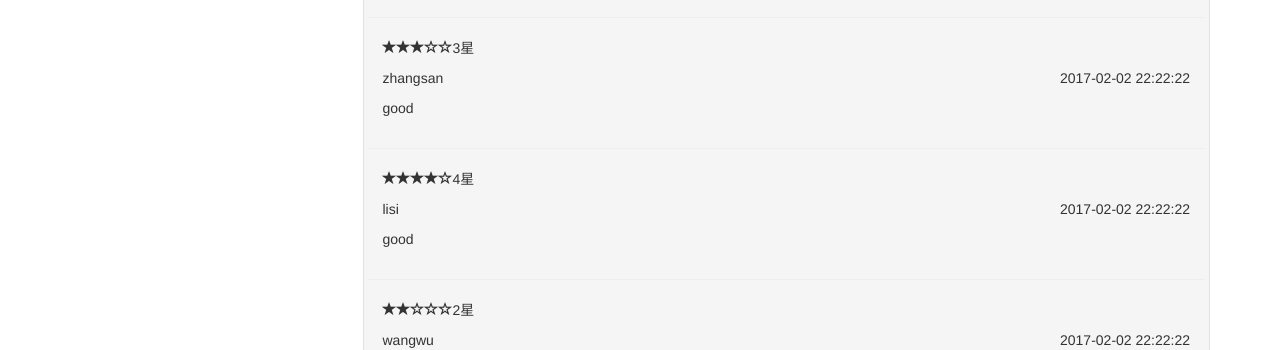
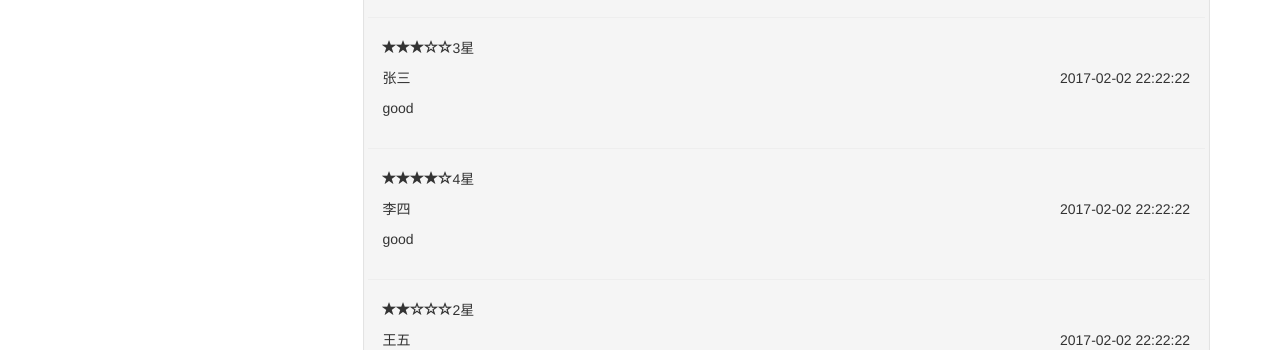
Before and after one commit to alittleanimal/Angular0106Demo, an Angular app: page /product/1 in a window 1280 px wide. Shown: the part 602-952 px from the top of the page. Built offline with nearby package versions, Linux system fonts and the light colour scheme.

Commit message:
change a little

```diff
--- a/src/app/search/search.component.html
+++ b/src/app/search/search.component.html
@@ -17,7 +17,7 @@
     <label for="productCategory">商品类别</label>
     <select formControlName="category" id="productCategory" class="form-control">
       <option value="-1">全部分类</option>
-      <option *ngFor = "let category of categories" [value] = "category">{{category}}</option>
+      <option *ngFor="let category of categories" [value]="category">{{category}}</option>
     </select>
   </div>
   <div class="form-group">
--- a/src/app/shared/product.service.ts
+++ b/src/app/shared/product.service.ts
@@ -11,10 +11,10 @@ export class ProductService {
     ];
 
     private comments: Comment[] = [
-        new Comment(1, 1, "2017-02-02 22:22:22", "zhangsan", 3, "good"),
-        new Comment(2, 1, "2017-02-02 22:22:22", "lisi", 4, "good"),
-        new Comment(3, 1, "2017-02-02 22:22:22", "wangwu", 2, "good"),
-        new Comment(4, 2, "2017-02-02 22:22:22", "zhouliu", 5, "good"),
+        new Comment(1, 1, "2017-02-02 22:22:22", "张三", 3, "good"),
+        new Comment(2, 1, "2017-02-02 22:22:22", "李四", 4, "good"),
+        new Comment(3, 1, "2017-02-02 22:22:22", "王五", 2, "good"),
+        new Comment(4, 2, "2017-02-02 22:22:22", "周六", 5, "good"),
 
     ]
 
```
